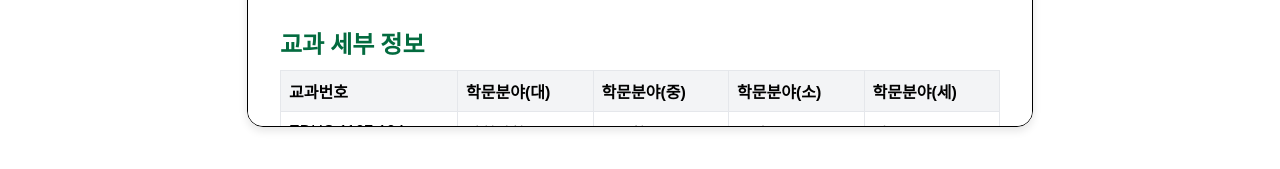
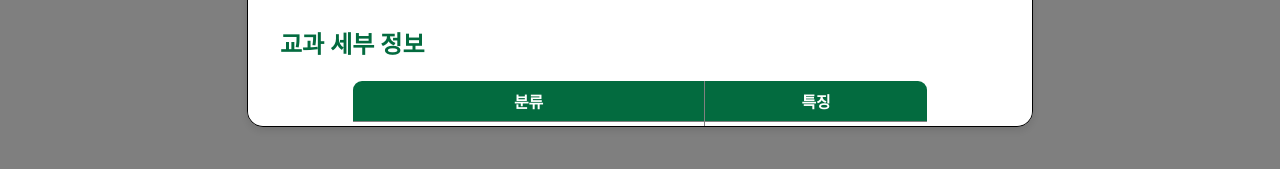
Before and after one commit to Konkuk-Univ-Student-Developer/RoadMapKU, a React (Create React App) app: page / in a window 1280 px wide. Both pictures are taken after a click on the link "학사안내". Shown: the part 593-762 px from the top of the page. Built offline with nearby package versions, Linux system fonts and the light colour scheme.

Commit message:
Feat: 배경 페이지 스크롤 제외/회색/ 누르면 팝업 나가기

```diff
--- a/src/components/Modal/Modal.jsx
+++ b/src/components/Modal/Modal.jsx
@@ -87,22 +87,22 @@ import React, { useState, useEffect } from 'react';
 import { CSSTransition } from 'react-transition-group';
 // import { Scrollbars } from 'react-custom-scrollbars';
 import {
+	Overlay,
 	ModalWrapper,
 	Title,
 	Subtitle,
 	ModalContent,
-	Table,
 	ButtonContainer,
 	Button,
 	Subject,
 	SubjectContainer
-} from './ModalStyles'; // 경로는 실제 파일 위치에 맞게 조정
+} from './ModalStyles';
 import TableComponent from '../TableComponent';
 
-const animationTiming = {
-	enter: 1000,
-	exit: 1000
-};
+// const animationTiming = {
+// 	enter: 1000,
+// 	exit: 1000
+// };
 
 const Modal = ({ show, width, closed }) => {
 	const [title, setTitle] = useState('');
@@ -114,6 +114,7 @@ const Modal = ({ show, width, closed }) => {
 	const [subtitle3, setSubtitle3] = useState('');
 	const [tableHeaders, setTableHeaders] = useState([]);
 	const [tableRows, setTableRows] = useState([]);
+	const [scrollPosition, setScrollPosition] = useState(0);
 	// const [additionalInfo, setAdditionalInfo] = useState({
 	// 	university: '',
 	// 	department: '',
@@ -185,10 +186,30 @@ const Modal = ({ show, width, closed }) => {
 		// setAdditionalInfo(modalContent.sections[3].text);
 	}, []);
 
+	useEffect(() => {
+		if (show) {
+			// 저장 현재 스크롤 위치
+			setScrollPosition(window.scrollY);
+			// 모달 열 때 스크롤 비활성화
+			document.body.style.overflow = 'hidden';
+		} else {
+			// 모달 닫을 때 원래 위치로 스크롤 복원
+			document.body.style.overflow = 'auto';
+			window.scrollTo(0, scrollPosition);
+		}
+	}, [show, scrollPosition]);
+
+	const handleOverlayClick = (e) => {
+		// 클릭한 영역이 ModalWrapper이 아닌 경우 모달을 닫습니다.
+		if (e.target === e.currentTarget) {
+			closed();
+		}
+	};
+
 	return (
 		<CSSTransition
 			in={show}
-			timeout={animationTiming}
+			//timeout={animationTiming}
 			mountOnEnter
 			unmountOnExit
 			classNames={{
@@ -197,7 +218,8 @@ const Modal = ({ show, width, closed }) => {
 				exit: 'BounceDismiss'
 			}}
 		>
-			<ModalWrapper width={width}>
+			<Overlay onClick={handleOverlayClick}>
+				<ModalWrapper width={width} onClick={(e) => e.stopPropagation()}>
 					<div>
 						<Title>{title}</Title>
 						<SubjectContainer>
@@ -214,7 +236,7 @@ const Modal = ({ show, width, closed }) => {
 						<div>
 							<Subtitle>{subtitle3}</Subtitle>
 							<ModalContent>
-							<Table>
+								<TableComponent>
 									<thead>
 										<tr>
 											{tableHeaders.map((header, i) => (
@@ -231,26 +253,12 @@ const Modal = ({ show, width, closed }) => {
 											</tr>
 										))}
 									</tbody>
-							</Table>
+								</TableComponent>
 							</ModalContent>
 						</div>
 						<div>
 							<Subtitle>Additional information </Subtitle>
 							<ModalContent>
-							{/* <p>{additionalInfo.university}</p>
-							<p>{additionalInfo.department}</p>
-							<p>{additionalInfo.lectureType}</p>
-							<p>{additionalInfo.grade}</p>
-							<p>{additionalInfo.semester}</p>
-							<p>{additionalInfo.credits}</p>
-							<p>{additionalInfo.certificationCompletion}</p>
-							<p>{additionalInfo.certificationType}</p>
-							<p>{additionalInfo.certificationDetail}</p>
-							<p>{additionalInfo.sameCourseCode}</p>
-							<p>{additionalInfo.prerequisite}</p>
-							<p>{additionalInfo.mooc}</p>
-							<p>{additionalInfo.selc}</p>
-							<p>{additionalInfo.challenger}</p> */}
 								<TableComponent />
 							</ModalContent>
 						</div>
@@ -259,6 +267,7 @@ const Modal = ({ show, width, closed }) => {
 						</ButtonContainer>
 					</div>
 				</ModalWrapper>
+			</Overlay>
 		</CSSTransition>
 	);
 };
--- a/src/components/Modal/ModalStyles.jsx
+++ b/src/components/Modal/ModalStyles.jsx
@@ -1,5 +1,18 @@
 import styled from 'styled-components';
 import { immergeBounce, dismissBounce } from '../../Animation/Animation';
+
+export const Overlay = styled.div`
+	position: fixed;
+	top: 0;
+	left: 0;
+	right: 0;
+	bottom: 0;
+	background: rgba(0, 0, 0, 0.5); /* 반투명 배경 */
+	display: flex;
+	align-items: center;
+	justify-content: center;
+	z-index: 1000;
+`;
 
 export const ModalWrapper = styled.div`
 	position: fixed;
@@ -18,6 +31,7 @@ export const ModalWrapper = styled.div`
 	transform: translate(-50%, -50%); /* 모달을 중앙에 배치 */
 	border-radius: 1rem; /* 모서리 둥글게 */
 	box-shadow: 0 4px 8px rgba(0, 0, 0, 0.1); /* 시각적으로 모달을 돋보이게 하는 그림자 추가 */
+	z-index: 1001; /* Overlay보다 위에 표시되도록 설정 */
 
 	&.BounceImmerge {
 		animation: ${immergeBounce} 400ms ease-out forwards;
```
Lines whose indentation alone changed are shown as unchanged.
